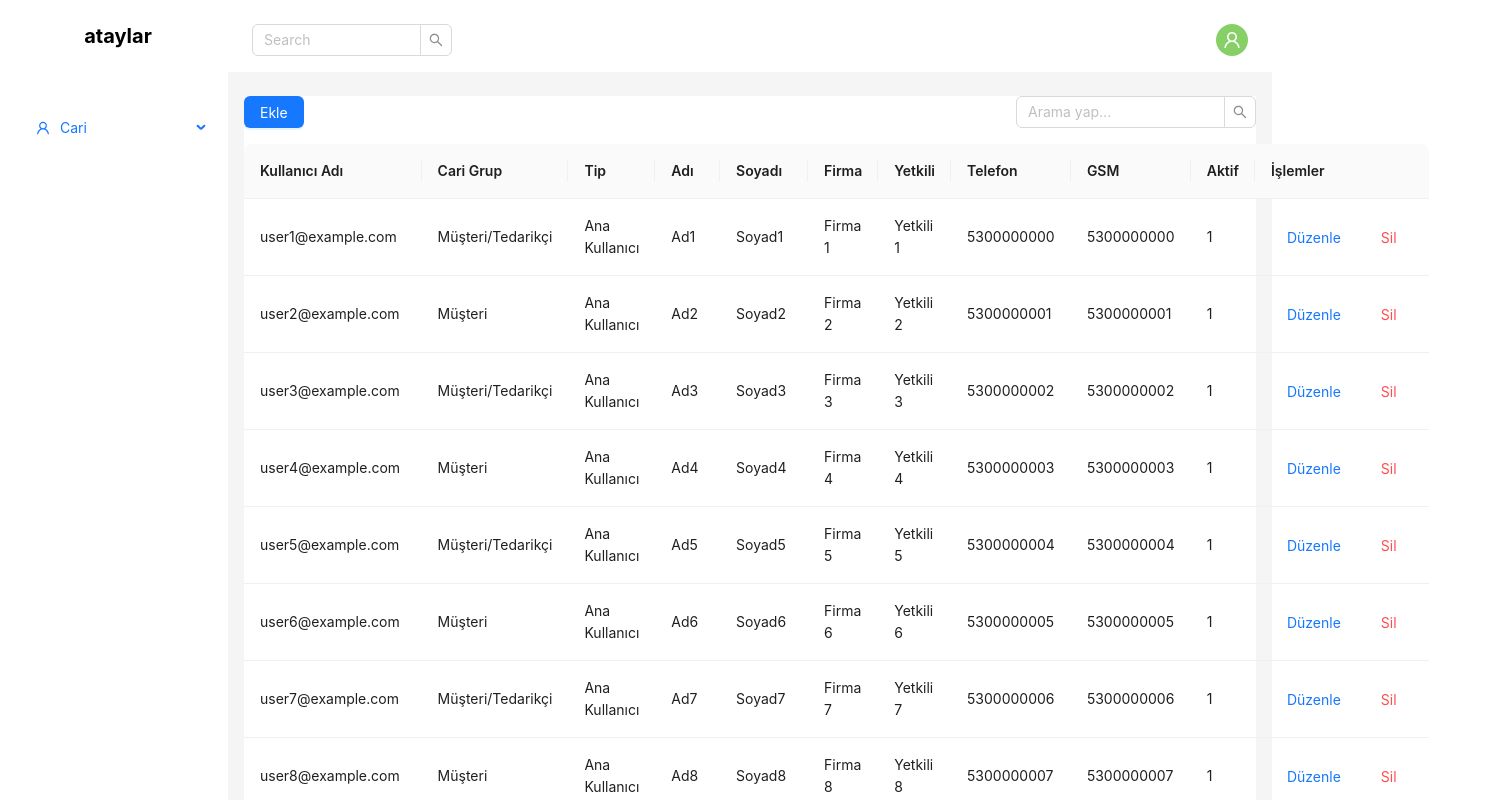
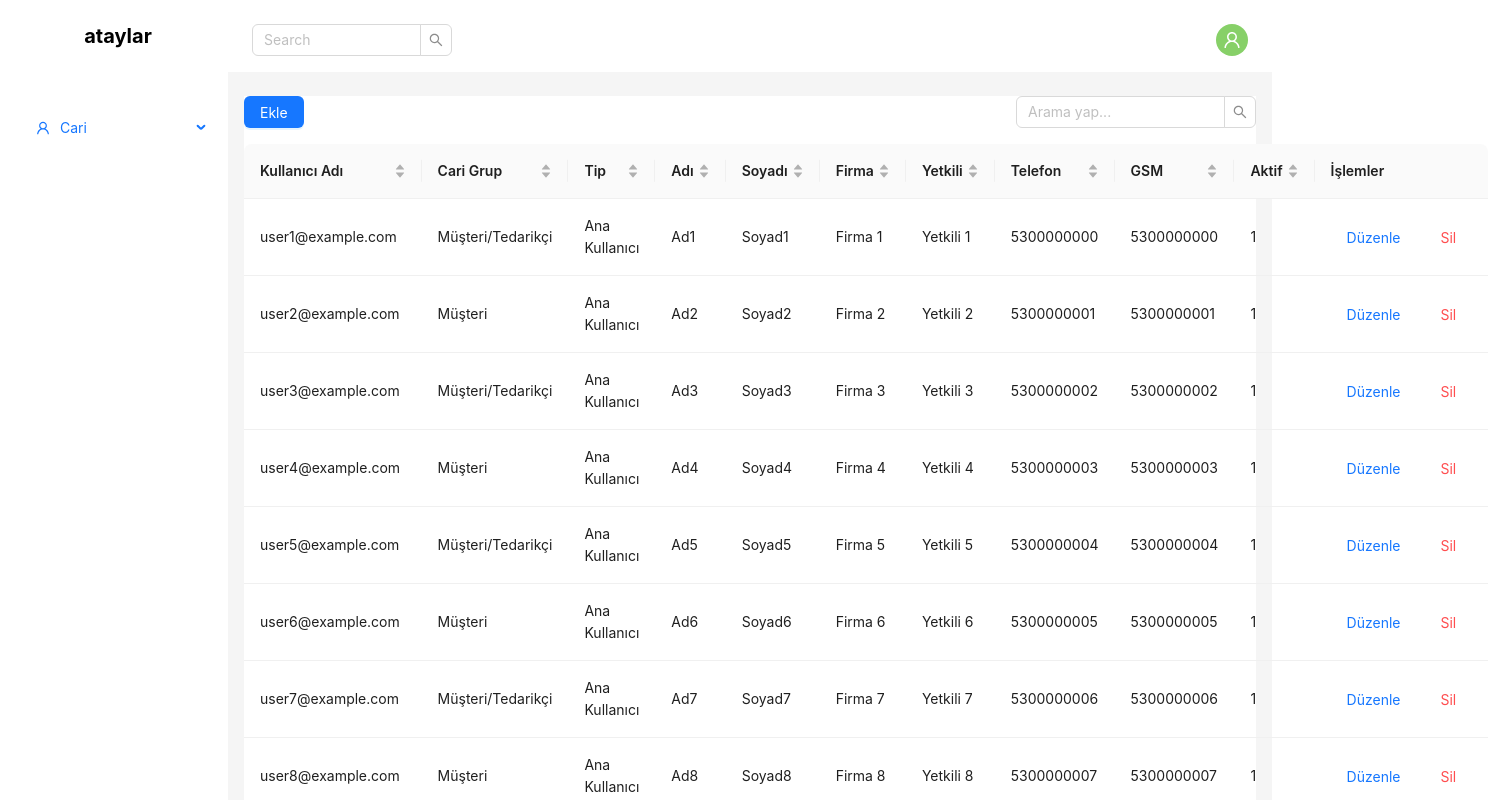
Before and after one commit to zaf012/technic-web, a React (Create React App) app in the folder my-app/: page /cari-hesaplar in a window 1280 px wide. Shown: the top 800 px of the page, 1488 px wide, since content can reach past the window. Built offline with nearby package versions, Linux system fonts and the light colour scheme.

Commit message:
carihesaplar  sort

```diff
--- a/my-app/src/pages/CariHesaplar.js
+++ b/my-app/src/pages/CariHesaplar.js
@@ -60,16 +60,16 @@ const CariHesaplar = () => {
   });
 
   const columns = [
-    { title: 'Kullanıcı Adı', dataIndex: 'email', key: 'email' },
-    { title: 'Cari Grup', dataIndex: 'group', key: 'group' },
-    { title: 'Tip', dataIndex: 'type', key: 'type' },
-    { title: 'Adı', dataIndex: 'name', key: 'name' },
-    { title: 'Soyadı', dataIndex: 'surname', key: 'surname' },
-    { title: 'Firma', dataIndex: 'company', key: 'company' },
-    { title: 'Yetkili', dataIndex: 'manager', key: 'manager' },
-    { title: 'Telefon', dataIndex: 'phone', key: 'phone' },
-    { title: 'GSM', dataIndex: 'gsm', key: 'gsm' },
-    { title: 'Aktif', dataIndex: 'active', key: 'active' },
+    { title: 'Kullanıcı Adı', dataIndex: 'email', key: 'email', sorter: (a, b) => a.email.localeCompare(b.email) },
+    { title: 'Cari Grup', dataIndex: 'group', key: 'group', sorter: (a, b) => a.group.localeCompare(b.group) },
+    { title: 'Tip', dataIndex: 'type', key: 'type', sorter: (a, b) => a.type.localeCompare(b.type) },
+    { title: 'Adı', dataIndex: 'name', key: 'name', sorter: (a, b) => a.name.localeCompare(b.name) },
+    { title: 'Soyadı', dataIndex: 'surname', key: 'surname', sorter: (a, b) => a.surname.localeCompare(b.surname) },
+    { title: 'Firma', dataIndex: 'company', key: 'company', sorter: (a, b) => a.company.localeCompare(b.company) },
+    { title: 'Yetkili', dataIndex: 'manager', key: 'manager', sorter: (a, b) => a.manager.localeCompare(b.manager) },
+    { title: 'Telefon', dataIndex: 'phone', key: 'phone', sorter: (a, b) => a.phone.localeCompare(b.phone) },
+    { title: 'GSM', dataIndex: 'gsm', key: 'gsm', sorter: (a, b) => a.gsm.localeCompare(b.gsm) },
+    { title: 'Aktif', dataIndex: 'active', key: 'active', sorter: (a, b) => a.active.localeCompare(b.active) },
     {
       title: 'İşlemler',
       key: 'actions',
```
